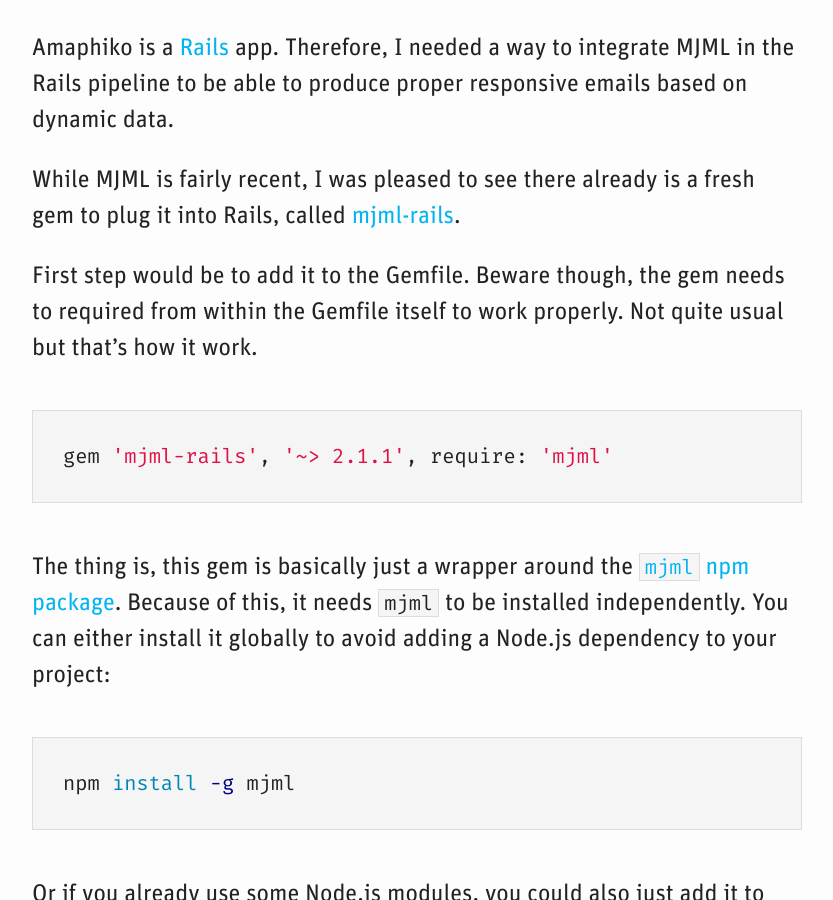
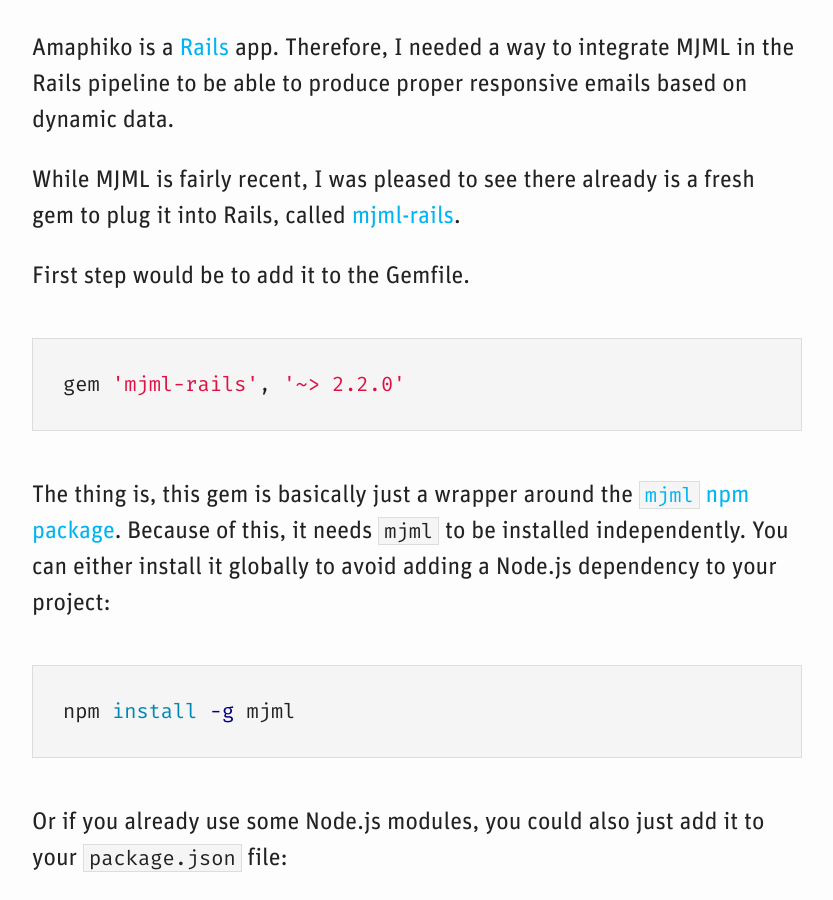
Before and after one commit to edenspiekermann/espi-devblog, a Jekyll site: the page built from _posts/2016-06-02-using-mjml-in-rails.md, in a window 1280 px wide and 900 px high, scrolled down 749 px. Shown: the whole window, without its empty margins (223-1056 px from the left). Built offline with Jekyll 4.4.1, drawn with Linux system fonts in a browser that asks for light colours.

Commit message:
Update 2016-06-02-using-mjml-in-rails.md

```diff
--- a/_posts/2016-06-02-using-mjml-in-rails.md
+++ b/_posts/2016-06-02-using-mjml-in-rails.md
@@ -16,10 +16,10 @@
 
 While MJML is fairly recent, I was pleased to see there already is a fresh gem to plug it into Rails, called [mjml-rails](https://github.com/sighmon/mjml-rails).
 
-First step would be to add it to the Gemfile. Beware though, the gem needs to required from within the Gemfile itself to work properly. Not quite usual but that’s how it work.
+First step would be to add it to the Gemfile.
 
 {% highlight bash %}
-gem 'mjml-rails', '~> 2.1.1', require: 'mjml'
+gem 'mjml-rails', '~> 2.2.0'
 {% endhighlight %}
 
 The thing is, this gem is basically just a wrapper around the [`mjml` npm package](https://www.npmjs.com/package/mjml). Because of this, it needs `mjml` to be installed independently. You can either install it globally to avoid adding a Node.js dependency to your project:
```
